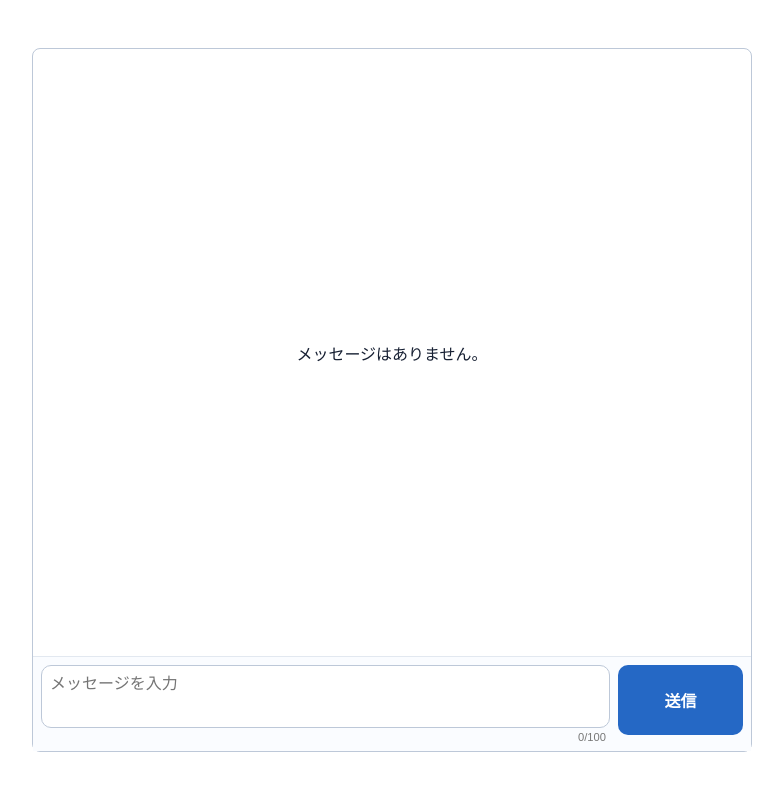
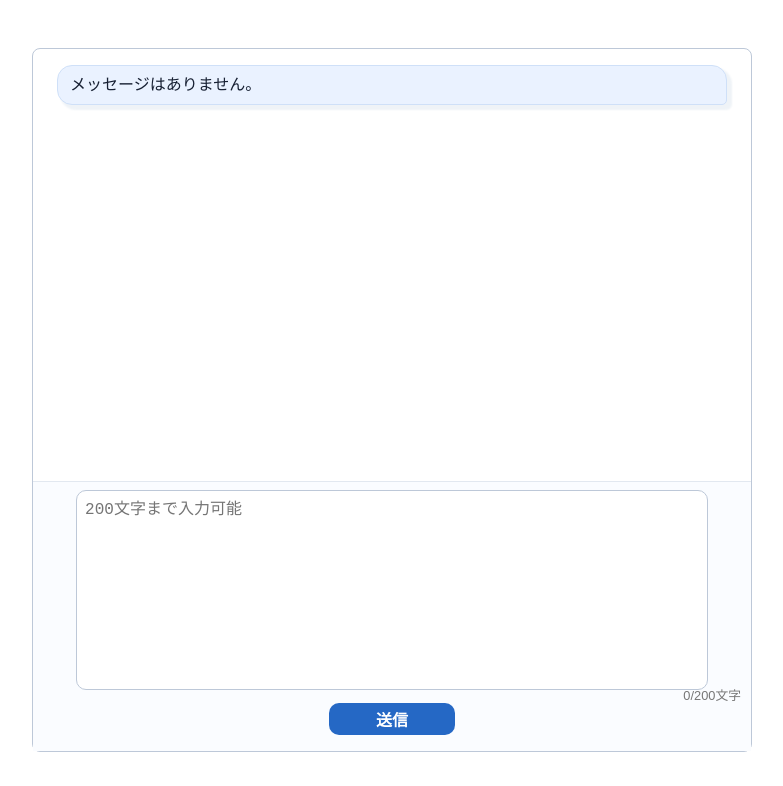
Before and after one commit to kotaniteppei-sudo/use-state-chat, a React (Vite) app: page / in a window 1280 px wide. Shown: the top 786 px of the page, without its empty margins (248-1031 px from the left). Built offline with nearby package versions, Linux system fonts and the light colour scheme.

Commit message:
part4: issue3 finished

```diff
--- a/package.json
+++ b/package.json
@@ -15,7 +15,7 @@
   },
   "devDependencies": {
     "@eslint/js": "^10.0.1",
-    "@types/node": "^24.13.2",
+    "@types/node": "^24.13.3",
     "@types/react": "^19.2.17",
     "@types/react-dom": "^19.2.3",
     "@vitejs/plugin-react": "^6.0.3",
--- a/src/App.css
+++ b/src/App.css
@@ -6,6 +6,8 @@
 
 * {
   box-sizing: border-box;
+  margin: 0;
+  padding: 0;
 }
 
 body {
@@ -139,11 +141,12 @@ textarea {
 }
 
 .textCount {
+  width: 100%;
   text-align: right;
-  font-size: 0.7rem;
+  font-size: 0.8rem;
   color: #777;
   line-height: 1;
-  margin: 0 16px 0 0;
+  margin: 4px 16% 8px 0;
 }
 
 .wrap-text {
@@ -200,11 +203,9 @@ textarea {
 
 .message-form {
   background-color: #fafcff;
-  /* position: fixed;
-  right: 0;
-  bottom: 0;
-  left: 0; */
   display: flex;
+  flex-direction: column;
+  align-items: center;
   flex-shrink: 0;
   column-gap: 8px;
   padding: 8px;
@@ -212,8 +213,8 @@ textarea {
 }
 
 .message-form textarea {
-  width: 100%;
-  max-height: 8vh;
+  width: 90%;
+  height: 25vh;
   padding: 8px;
   border: 1px solid #bdc8d8;
   border-radius: 10px;
@@ -231,6 +232,8 @@ textarea {
 
 .message-form button {
   min-width: 88px;
+  width: 80%;
+  height: 4vh;
   border: 0;
   border-radius: 10px;
   color: #ffffff;
@@ -255,6 +258,24 @@ textarea {
   border: 0;
 }
 
+[role="status"] {
+  margin-bottom: 4px;
+  text-align: center;
+  font-size: 12px;
+  color: #15803d;
+  transition: opacity 0.4s;
+}
+
+[role="status"]:empty {
+  margin: 0;
+  padding: 0;
+  height: 0;
+}
+
+#message-error {
+  color: red;
+}
+
 @media (min-width: 600px) {
   #root {
     max-width: 720px;
--- a/src/App.tsx
+++ b/src/App.tsx
@@ -16,7 +16,7 @@ function loadMessage(): ChatMessage | null {
 
     return parsedMessage as ChatMessage;
   } catch (error) {
-    console.error("チャット履歴の読み込みに失敗しました。", error);
+    console.error("履歴の読み込みに失敗しました。", error);
     return null;
   }
 }
--- /dev/null
+++ b/src/components/FormAlert.tsx
@@ -0,0 +1,14 @@
+type FormAlertProps = {
+  id?: string;
+  message: string | null;
+};
+
+export function FormAlert({ id, message }: FormAlertProps) {
+  if (!message) return null;
+
+  return (
+    <p id={id} className="form-error" role="alert">
+      {message}
+    </p>
+  );
+}
--- a/src/components/MessageForm.tsx
+++ b/src/components/MessageForm.tsx
@@ -1,4 +1,6 @@
-import type { FormEvent } from "react";
+import { useState, useRef, type FormEvent } from "react";
+import { validateMessages } from "../utils/validateMessages";
+import { FormAlert } from "./FormAlert";
 
 type MessageFormProps = {
   draftMessage: string;
@@ -7,28 +9,62 @@ type MessageFormProps = {
 };
 
 export function MessageForm(props: MessageFormProps) {
+  // フォームのバリデーション
+  const [submitAttempted, setSubmitAttempted] = useState(false);
+  const validationResult = validateMessages(
+    props.draftMessage,
+    submitAttempted,
+  );
+
+  // 送信通知
+  const [statusMessage, setStatusMessage] = useState("");
+  const timeoutRef = useRef<ReturnType<typeof setTimeout> | null>(null);
+
   function handleSubmit(event: FormEvent<HTMLFormElement>) {
     event.preventDefault();
+    setSubmitAttempted(true);
+
+    if (!validationResult.canSubmit) return;
+
     props.onSend();
+    setSubmitAttempted(false);
+
+    setStatusMessage("メッセージを送信しました");
+
+    if (timeoutRef.current) clearTimeout(timeoutRef.current);
+    timeoutRef.current = setTimeout(() => {
+      setStatusMessage("");
+    }, 3000);
   }
 
   return (
-    <form className="message-form" onSubmit={handleSubmit}>
-      <label className="sr-only" htmlFor="message">
-        メッセージ
-      </label>
-      <div>
+    <>
+      <form className="message-form" onSubmit={handleSubmit} noValidate>
+        <label className="sr-only" htmlFor="message-input">
+          メッセージ
+        </label>
         <textarea
-          id="message"
+          id="message-input"
+          aria-invalid={validationResult.hasError}
+          aria-describedby="message-help message-error"
           value={props.draftMessage}
-          onChange={(e) => props.onDraftMessageChange(e.target.value)}
-          placeholder="メッセージを入力"
-          autoComplete="off"
-          maxLength={100}
+          onChange={(event) => props.onDraftMessageChange(event.target.value)}
+          placeholder="200文字まで入力可能"
         />
-        <p className="textCount">{props.draftMessage.length}/100</p>
-      </div>
-      <button type="submit">送信</button>
-    </form>
+        <p className="textCount" aria-live="polite">
+          {props.draftMessage.length}/200文字{" "}
+        </p>
+        <div
+          role="status"
+          aria-live="polite"
+          aria-atomic="true"
+          // className="sr-only"
+        >
+          {statusMessage}
+        </div>
+        <FormAlert id="message-error" message={validationResult.message} />
+        <button type="submit">送信</button>
+      </form>
+    </>
   );
 }
--- a/src/components/MessageList.tsx
+++ b/src/components/MessageList.tsx
@@ -1,18 +1,16 @@
+import { formatDateTime } from "../utils/formatDateTime";
 import type { ChatMessage } from "../types/chat";
 
 export function MessageList({ message }: { message: ChatMessage | null }) {
   if (!message) {
-    return <p className="no-message">メッセージはありません。</p>;
+    return (
+      <section className="message-list">
+        <article className="message-card">
+          <p className="message">メッセージはありません。</p>
+        </article>
+      </section>
+    );
   }
-
-  const formatDateTime = (date: string) => {
-    return new Date(date).toLocaleString("ja-JP", {
-      month: "2-digit",
-      day: "2-digit",
-      hour: "2-digit",
-      minute: "2-digit",
-    });
-  };
 
   return (
     <section
@@ -20,6 +18,7 @@ export function MessageList({ message }: { message: ChatMessage | null }) {
       aria-label="メッセージ一覧"
       aria-live="polite"
     >
+      <p>送信済メッセージ</p>
       <article id={message.id} className="message-card">
         <p className="message">{message.text}</p>
         <time className="sent-at" dateTime={message.sentAt}>
--- /dev/null
+++ b/src/utils/formatDateTime.ts
@@ -0,0 +1,8 @@
+export function formatDateTime(date: string) {
+  return new Date(date).toLocaleString("ja-JP", {
+    month: "2-digit",
+    day: "2-digit",
+    hour: "2-digit",
+    minute: "2-digit",
+  });
+}
--- /dev/null
+++ b/src/utils/validateMessages.ts
@@ -0,0 +1,52 @@
+export const MESSAGE_MAX_LENGTH = 200;
+
+export type ValidationResult = {
+  canSubmit: boolean;
+  hasError: boolean;
+  message: string | null;
+};
+
+export function validateMessages(
+  draftMessage: string,
+  submitAttempted: boolean,
+): ValidationResult {
+  const trimmedValue = draftMessage.trim();
+
+  if (!submitAttempted && trimmedValue.length === 0) {
+    return {
+      canSubmit: false,
+      hasError: false,
+      message: null,
+    };
+  }
+
+  if (trimmedValue.length === 0) {
+    return {
+      canSubmit: false,
+      hasError: true,
+      message: "メッセージを1文字以上入力してください",
+    };
+  }
+
+  if (trimmedValue.length > MESSAGE_MAX_LENGTH) {
+    return {
+      canSubmit: false,
+      hasError: true,
+      message: "200文字を超えています。",
+    };
+  }
+
+  if (180 <= trimmedValue.length && trimmedValue.length <= MESSAGE_MAX_LENGTH) {
+    return {
+      canSubmit: true,
+      hasError: false,
+      message: "文字数制限に近づいています。",
+    };
+  }
+
+  return {
+    canSubmit: true,
+    hasError: false,
+    message: null,
+  };
+}
```
Also changed, not shown: src/components/MessageSearch.tsx (deleted, +0 -39 lines), 1 other file (tests, documents, lock files or other folders).
